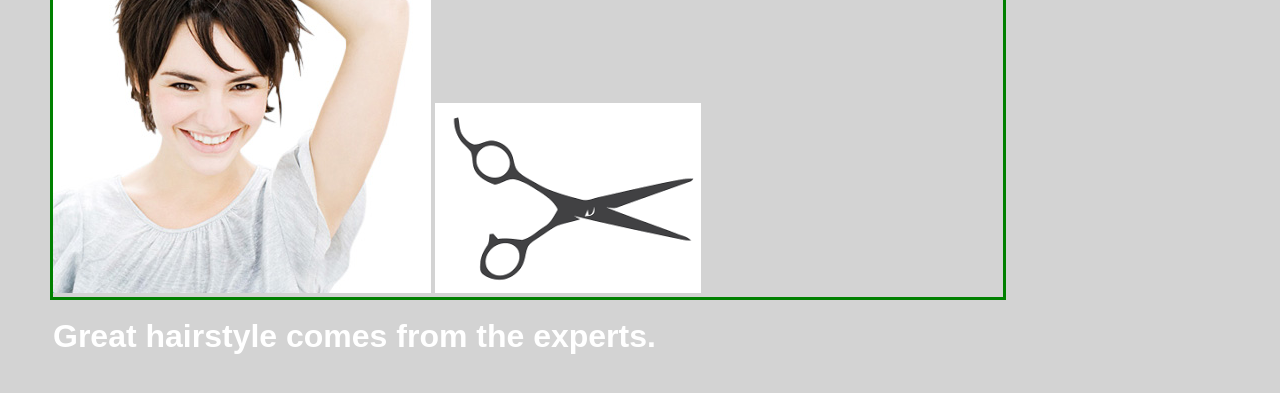
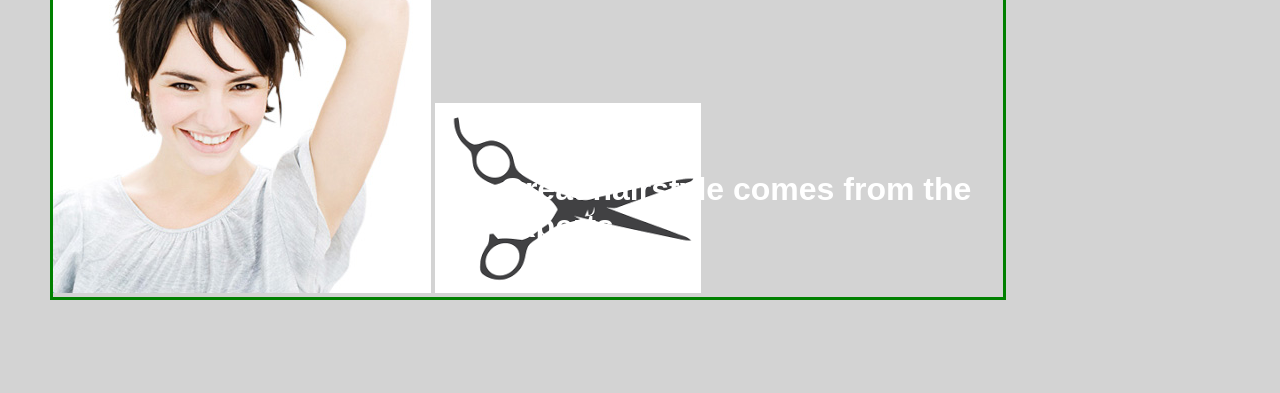
Before and after one commit to gboned/DIW, a plain HTML site: page e01.2/01-position-floats.html in a window 1280 px wide. Shown: the part 289-682 px from the top of the page. Drawn offline with Linux system fonts and the light colour scheme; files whose address does not match are found by name.

Commit message:
Añadir propiedades del css en sus estilos

```diff
--- a/e01.2/styles.css
+++ b/e01.2/styles.css
@@ -67,4 +67,11 @@ div>h1 {
     position: absolute;
     color: white;
     font-size: 2em;
+    /* Le añado un ancho mínimo al texto para que se reduzca al reducir página */
+    min-width: 10px;
+    /* Le añado una altura máxima para cuando se reduzca la página */
+    max-height: 87px;
+    /* Con left y bottom, posiciono el texto donde quiero */
+    left: 447px;
+    bottom: 31px;
 }
```
